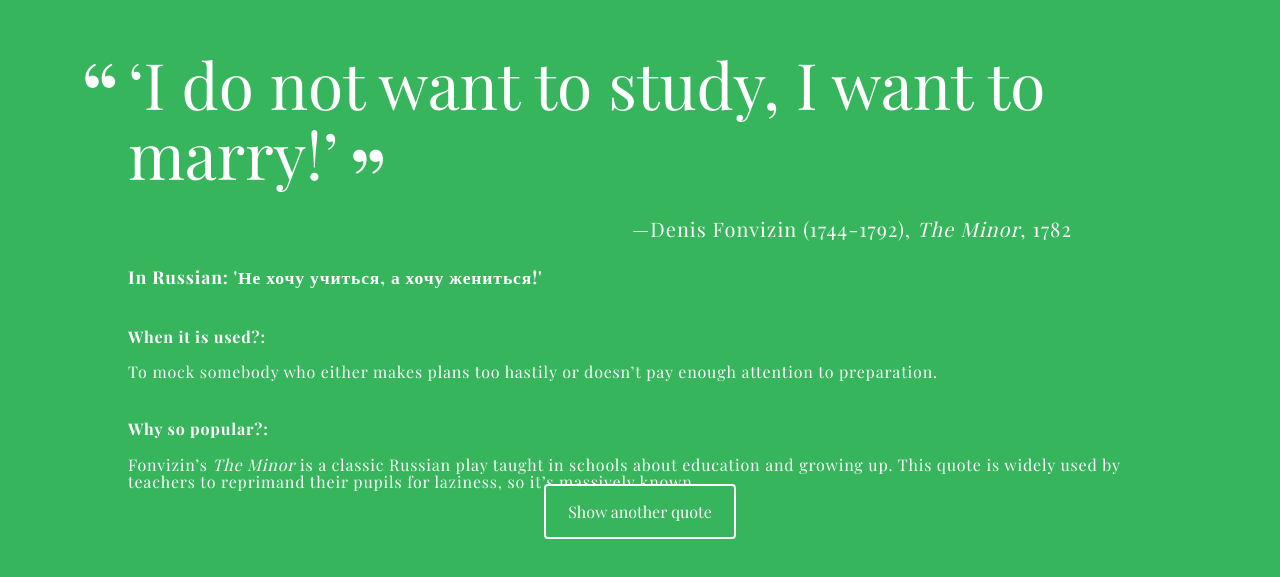
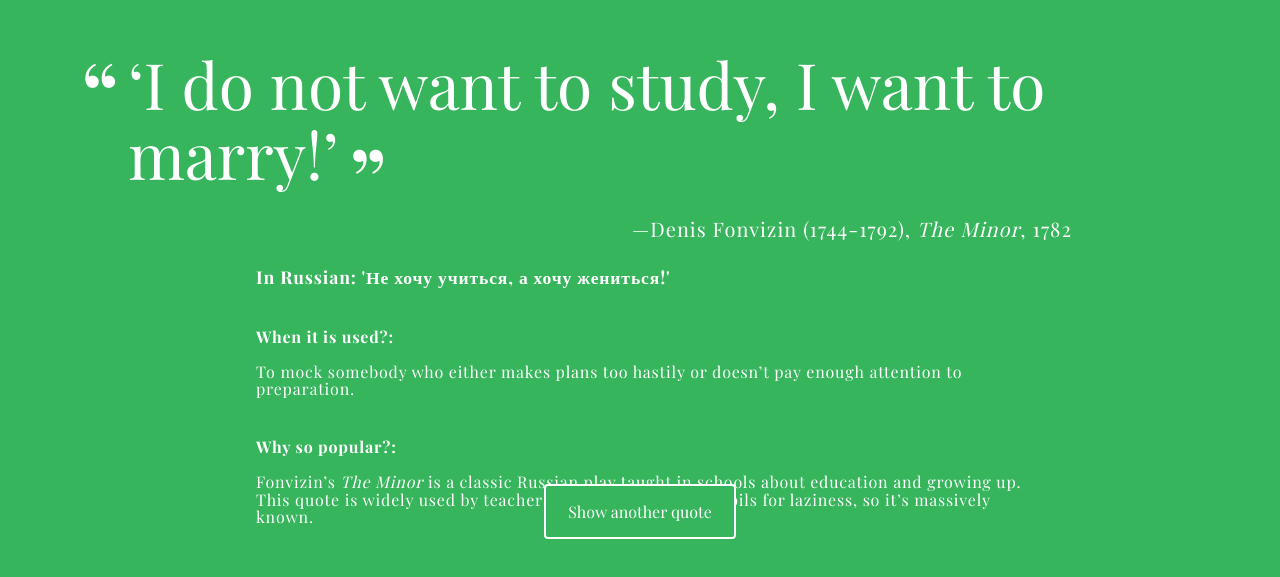
Before and after one commit to andrewjulio/Random_Quote_Generator_Project, a plain HTML site: page index.html in a window 1280 px wide. Shown: the part 111-688 px from the top of the page. Drawn offline with nearby package versions, Linux system fonts and the light colour scheme; a web font is replaced by a local one.

Commit message:
Update styles.css

```diff
--- a/css/styles.css
+++ b/css/styles.css
@@ -23,9 +23,9 @@ body {
   position: absolute;
   bottom: 25%;
   top: 45%;
-  left: 10%;
-  right: 10%;
-  width: 80%;
+  left: 20%;
+  right: 20%;
+  width: 60%;
   line-height: .5;
 }
 .quote {
```
